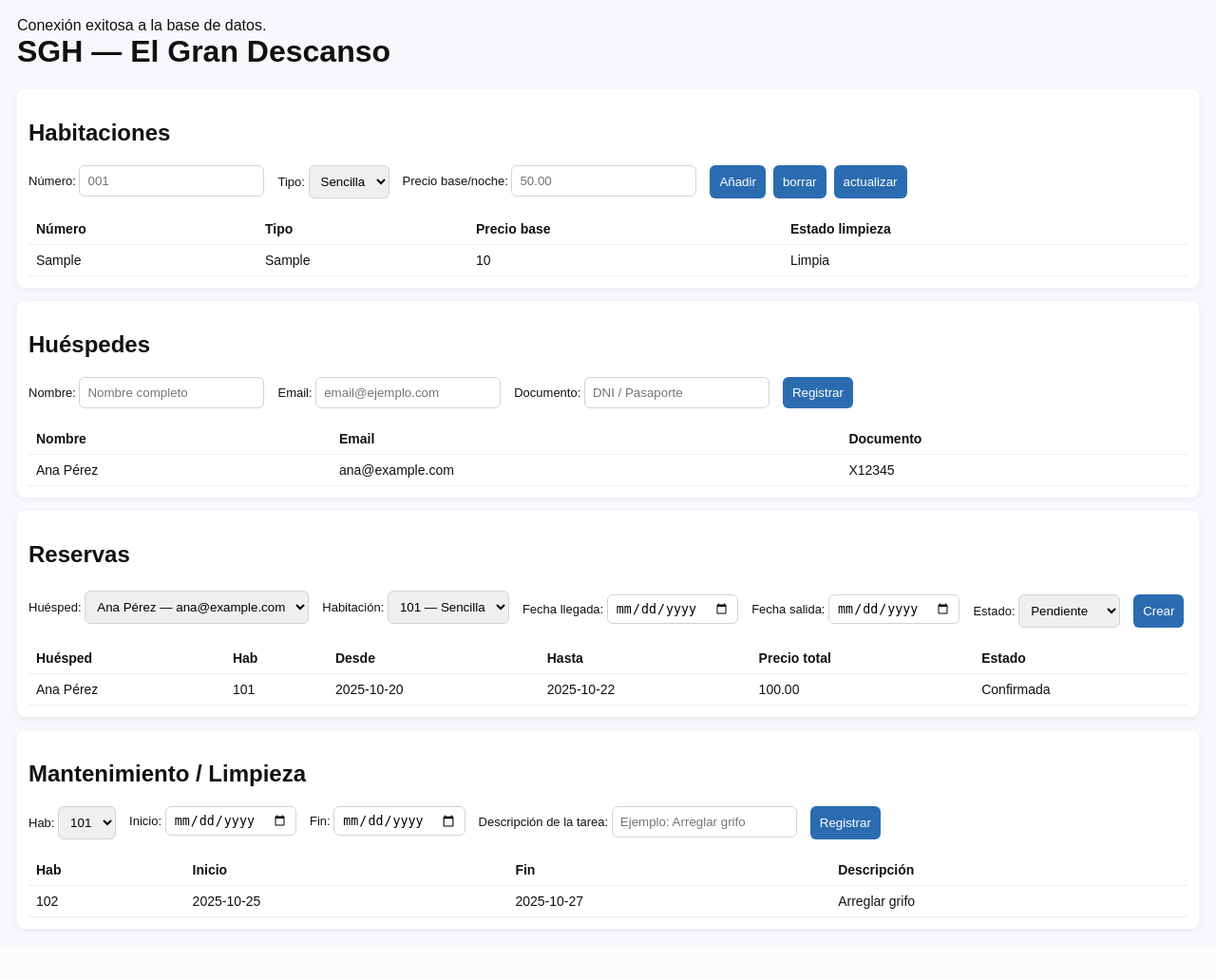
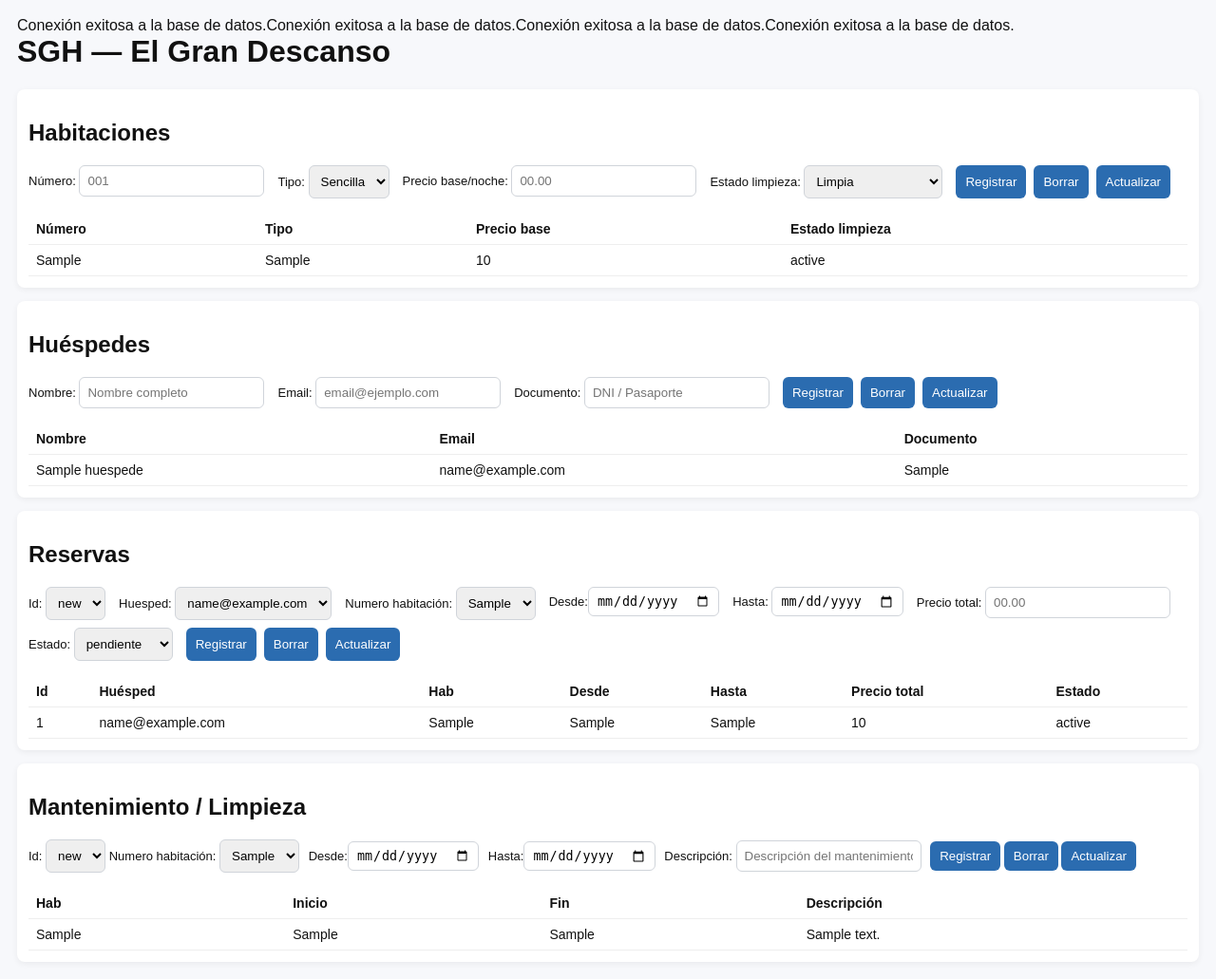
Before and after one commit to Benemerito86/2doDAM, a PHP site: page /php/views/MainView.php in a window 1280 px wide. Shown: the whole page at 95% size. Before the commit the page ends 980 px from the top, so only its background shows below. Run offline with PHP 8.4, Linux system fonts and the light colour scheme; tables that the repository leaves empty or names only in its code hold one stand-in row (values such as "Sample post").

Commit message:
commit final GranDescanso

```diff
--- a/optativa_dam/GestionGranDescanso/GranDescanso/php/model/Conexion.php
+++ b/optativa_dam/GestionGranDescanso/GranDescanso/php/model/Conexion.php
@@ -1,12 +1,12 @@
 <?php
 class Conexion {
-    private $host = "localhost";
-    private $db = "GranDescanso";
-    private $user = "root";
-    private $pass = "";
+    private $host = "localhost"; # host de la base de datos
+    private $db = "GranDescanso"; # nombre de base de datos
+    private $user = "root"; # usuario de la base de datos
+    private $pass = ""; # contraseña de la base de datos
     private $pdo;
 
-    public function __construct() {
+    public function __construct() { # constructor de la clase
         try {
             $dsn = "mysql:host={$this->host};dbname={$this->db};charset=utf8mb4";
             $this->pdo = new PDO($dsn, $this->user, $this->pass);
@@ -17,7 +17,7 @@ class Conexion {
         }
     }
 
-    public function getPDO() {
+    public function getPDO() { # método para obtener la conexión PDO
         return $this->pdo;
     }
 }
--- a/optativa_dam/GestionGranDescanso/GranDescanso/php/pdo/Habitacion.php
+++ b/optativa_dam/GestionGranDescanso/GranDescanso/php/pdo/Habitacion.php
@@ -1,29 +1,35 @@
 <?php
-require_once '../model/Conexion.php';
+require_once '../model/Conexion.php'; # Incluir la clase de conexión a la base de datos
 
-class Habitacion {
+class Habitacion {# Clase para manejar las habitaciones
+    /* En esta clase se implementan los métodos CRUD para la tabla Habitaciones, las funciones son:
+        - obtenerHabitaciones(): Obtener todas las habitaciones
+        - agregar($numero, $tipo, $precio, $estado_limpieza): Agregar una nueva habitación
+        - borrar($numero): Borrar una habitación
+        - actualizar($numero, $tipo, $precio, $estado_limpieza): Actualizar una habitación
+    */
     private $pdo;
 
     public function __construct() {
         $this->pdo = (new Conexion())->getPDO();
     }
 
-    public function obtenerTodas() {
-        $stmt = $this->pdo->query("SELECT numero, tipo, precio_base FROM habitaciones");
+    public function obtenerHabitaciones() {# Obtener todas las habitaciones
+        $stmt = $this->pdo->query("SELECT numero, tipo, precio_base, estado_limpieza FROM habitaciones");
         return $stmt->fetchAll(PDO::FETCH_ASSOC);
     }
 
-    public function agregar($numero, $tipo, $precio) {
-        $stmt = $this->pdo->prepare("INSERT INTO habitaciones (numero, tipo, precio_base) VALUES (?, ?, ?)");
-        $stmt->execute([$numero, $tipo, $precio]);
+    public function agregar($numero, $tipo, $precio, $estado_limpieza) {# Agregar una nueva habitación
+        $stmt = $this->pdo->prepare("INSERT INTO habitaciones (numero, tipo, precio_base, estado_limpieza) VALUES (?, ?, ?, ?)");
+        $stmt->execute([$numero, $tipo, $precio, $estado_limpieza]);
     }
-    public function borrar($numero) {
+    public function borrar($numero) {# Borrar una habitación
         $stmt = $this->pdo->prepare("DELETE FROM habitaciones WHERE numero = ?");
         $stmt->execute([$numero]);
     }
-    public function actualizar($numero, $tipo, $precio) {
-        $stmt = $this->pdo->prepare("UPDATE habitaciones SET tipo = ?, precio_base = ? WHERE numero = ?");
-        $stmt->execute([$tipo, $precio, $numero]);
+    public function actualizar($numero, $tipo, $precio, $estado_limpieza) {# Actualizar una habitación
+        $stmt = $this->pdo->prepare("UPDATE habitaciones SET tipo = ?, precio_base = ?, estado_limpieza = ? WHERE numero = ?");
+        $stmt->execute([$tipo, $precio, $numero, $estado_limpieza]);
     }
 }
 
--- a/optativa_dam/GestionGranDescanso/GranDescanso/php/pdo/Huesped.php
+++ b/optativa_dam/GestionGranDescanso/GranDescanso/php/pdo/Huesped.php
@@ -1,42 +1,37 @@
 <?php
-    $host = "localhost";
-    $db = "GranDescanso";
-    $user = "root";
-    $pass = "";
+require_once '../model/Conexion.php';
+
+class Huesped {# Clase para manejar los huéspedes
+    /* En esta clase se implementan los métodos CRUD para la tabla Huespedes, las funciones son:
+        - obtenerHuespedes(): Obtener todos los huéspedes
+        - agregarHuesped($nombre, $email, $documento): Agregar un nuevo huésped
+        - borrarHuesped($email): Borrar un huésped
+        - actualizarHuesped($nombre, $email, $documento): Actualizar un huésped
+    */
+    private $pdo;
+
+    public function __construct() {
+        $this->pdo = (new Conexion())->getPDO();
+    }
+    public function obtenerHuespedes() {
+        $stmt = $this->pdo->query("SELECT nombre, email, documento FROM Huespedes");
+        return $stmt->fetchAll(PDO::FETCH_ASSOC);
+    }
 
 
-    $numero = $_POST['numero'] ?? '';
-    $tipo = $_POST['tipo'] ?? '';
-    $precio = $_POST['precio'] ?? '';
+    public function agregarHuesped($nombre, $email, $documento) {
+        $stmt = $this->pdo->prepare("INSERT INTO Huespedes (nombre, email, documento) VALUES (?, ?, ?)");
+        $stmt->execute([$nombre, $email, $documento]);
+    }
+    public function borrarHuesped($email) {
+        $stmt = $this->pdo->prepare("DELETE FROM Huespedes WHERE email = ?");
+        $stmt->execute([$email]);
+    }
+    public function actualizarHuesped($nombre, $email, $documento) {
+        $stmt = $this->pdo->prepare("UPDATE Huespedes SET nombre = ?, email = ?, documento = ? WHERE email = ?");
+        $stmt->execute([$nombre, $email, $documento]);
+    }
 
-    $nombre = $_POST['nombre'] ?? '';
-    $email = $_POST['email'] ?? '';
-    $documento = $_POST['documento'] ?? '';
+}
 
-
-    try {
-        $dsn = "mysql:host=$host;dbname=$db;charset=utf8mb4";
-        $options = [
-            PDO::ATTR_ERRMODE            => PDO::ERRMODE_EXCEPTION,
-            PDO::ATTR_DEFAULT_FETCH_MODE => PDO::FETCH_ASSOC,
-            PDO::ATTR_EMULATE_PREPARES   => false,
-        ];
-        $pdo = new PDO($dsn, $user, $pass, $options);
-
-        if ($_SERVER['REQUEST_METHOD'] === 'POST') {
-            if (isset($_POST['add_room'])) {
-                $stmt = $pdo->prepare('INSERT INTO habitaciones (numero, tipo, precio_base) VALUES (?, ?, ?)');
-                $stmt->execute([$numero, $tipo, $precio]);
-                echo "Habitación añadida exitosamente.";
-            } elseif (isset($_POST['add_guest'])) {
-                $stmt = $pdo->prepare('INSERT INTO huespedes (nombre, email, documento_identidad) VALUES (?, ?, ?)');
-                $stmt->execute([$nombre, $email, $documento]);
-                echo "Huésped añadido exitosamente.";
-            }
-        }
-    } catch (PDOException $e) {
-        echo "Error de conexión: " . $e->getMessage();
-    }
-    header("Location: ../index.html?msg=ok");
-    exit;
 ?>
--- /dev/null
+++ b/optativa_dam/GestionGranDescanso/GranDescanso/php/pdo/Mantenimiento.php
@@ -0,0 +1,36 @@
+<?php
+require_once '../model/Conexion.php';
+
+class Mantenimiento {# Clase para manejar los mantenimientos
+    /* En esta clase se implementan los métodos CRUD para la tabla Mantenimiento, las funciones son:
+        - obtenerMantenimientos(): Obtener todos los mantenimientos
+        - agregar($habitacion_numero, $inicio, $fin, $descripcion): Agregar un nuevo mantenimiento
+        - borrar($id): Borrar un mantenimiento
+        - actualizar($id, $habitacion_numero, $inicio, $fin, $descripcion): Actualizar un mantenimiento
+    */
+    private $pdo;
+
+    public function __construct() {
+        $this->pdo = (new Conexion())->getPDO();
+    }
+    public function obtenerMantenimientos() {
+        $stmt = $this->pdo->query("SELECT id, habitacion_numero, inicio, fin, descripcion FROM Mantenimiento");
+        return $stmt->fetchAll(PDO::FETCH_ASSOC);
+    }
+    public function agregar($habitacion_numero, $inicio, $fin, $descripcion) {
+        $stmt = $this->pdo->prepare("INSERT INTO Mantenimiento (habitacion_numero, inicio, fin, descripcion) VALUES (?, ?, ?, ?)");
+        $stmt->execute([$habitacion_numero, $inicio, $fin, $descripcion]);
+    }
+    public function borrar($id) {
+        $stmt = $this->pdo->prepare("DELETE FROM Mantenimiento WHERE id = ?");
+        $stmt->execute([$id]);
+    }
+    public function actualizar($id, $habitacion_numero, $inicio, $fin, $descripcion) {
+        $stmt = $this->pdo->prepare("UPDATE Mantenimiento SET habitacion_numero = ?, inicio = ?, fin = ?, descripcion = ? WHERE id = ?");
+        $stmt->execute([$habitacion_numero, $inicio, $fin, $descripcion, $id]);
+    }
+
+
+}
+
+?>
--- /dev/null
+++ b/optativa_dam/GestionGranDescanso/GranDescanso/php/pdo/Reservas.php
@@ -0,0 +1,66 @@
+<?php
+require_once '../model/Conexion.php';
+
+class Reservas {# Clase para manejar las reservas
+    /* En esta clase se implementan los métodos CRUD para la tabla reservas, las funciones son:
+        - obtenerReservas(): Obtener todas las reservas
+        - agregar($huesped_email, $habitacion_numero, $inicio, $fin, $precio_total, $estado): Agregar una nueva reserva
+        - borrar($id): Borrar una reserva
+        - actualizar($id, $huesped_email, $habitacion_numero, $inicio, $fin, $precio_total, $estado): Actualizar una reserva
+        - habitacionDisponible($habitacion_numero, $inicio, $fin, $excludeId = null): Verificar si una habitación está disponible en un rango de fechas
+    */
+    private $pdo;
+
+    public function __construct() {
+        $this->pdo = (new Conexion())->getPDO();
+    }
+
+    public function obtenerReservas() {
+        $stmt = $this->pdo->query("SELECT id, huesped_email, habitacion_numero, inicio, fin, precio_total, estado FROM reservas");
+        return $stmt->fetchAll(PDO::FETCH_ASSOC);
+    }
+    public function agregar($huesped_email, $habitacion_numero, $inicio, $fin, $precio_total, $estado) {
+        if ($estado != 'Cancelada' && !$this->habitacionDisponible($habitacion_numero, $inicio, $fin)) {
+            throw new Exception("La habitación ya tiene una reserva confirmada en esas fechas.");
+        }
+
+        $stmt = $this->pdo->prepare("INSERT INTO reservas (huesped_email, habitacion_numero, inicio, fin, precio_total, estado) VALUES (?, ?, ?, ?, ?, ?)");
+        $stmt->execute([$huesped_email, $habitacion_numero, $inicio, $fin, $precio_total, $estado]);
+    }
+
+    public function actualizar($id, $huesped_email, $habitacion_numero, $inicio, $fin, $precio_total, $estado) {
+        if ($estado != 'Cancelada' && !$this->habitacionDisponible($habitacion_numero, $inicio, $fin, $id)) {
+            throw new Exception("La habitación ya tiene una reserva confirmada en esas fechas.");
+        }
+
+        $stmt = $this->pdo->prepare("UPDATE reservas SET huesped_email = ?, habitacion_numero = ?, inicio = ?, fin = ?, precio_total = ?, estado = ? WHERE id = ?");
+        $stmt->execute([$huesped_email, $habitacion_numero, $inicio, $fin, $precio_total, $estado, $id]);
+    }
+
+    public function borrar($id) {
+        $stmt = $this->pdo->prepare("DELETE FROM reservas WHERE id = ?");
+        $stmt->execute([$id]);
+    }
+
+    public function habitacionDisponible($habitacion_numero, $inicio, $fin, $excludeId = null) {
+        $sql = "SELECT COUNT(*) FROM reservas
+                WHERE habitacion_numero = ?
+                AND estado = 'Confirmada'
+                OR estado = 'Pendiente'
+                AND inicio <= ?
+                AND fin >= ?";
+        $params = [$habitacion_numero, $fin, $inicio];
+
+        if ($excludeId) {
+            $sql .= " AND id != ?";
+            $params[] = $excludeId;
+        }
+
+        $stmt = $this->pdo->prepare($sql);
+        $stmt->execute($params);
+        return $stmt->fetchColumn() == 0; // true si no hay solapamiento
+    }
+
+}
+
+?>
--- a/optativa_dam/GestionGranDescanso/GranDescanso/php/views/MainView.php
+++ b/optativa_dam/GestionGranDescanso/GranDescanso/php/views/MainView.php
@@ -1,8 +1,17 @@
-<?php
+<?php # Esta vista muestra la interfaz principal del sistema de gestión hotelera
 require_once '../model/Conexion.php';
 require_once '../pdo/Habitacion.php';
 $habitacionObj = new Habitacion();
-$habitaciones = $habitacionObj->obtenerTodas();
+$habitaciones = $habitacionObj->obtenerHabitaciones();
+require_once '../pdo/Huesped.php';
+$huespedObj = new Huesped();
+$huespedes = $huespedObj->obtenerHuespedes();
+require_once '../pdo/Reservas.php';
+$reservaObj = new Reservas();
+$Reservas = $reservaObj->obtenerReservas();
+require_once '../pdo/Mantenimiento.php';
+$mantenimientoObj = new Mantenimiento();
+$mantenimientos = $mantenimientoObj->obtenerMantenimientos();
 ?>
 
 <!doctype html>
@@ -10,7 +19,7 @@ $habitaciones = $habitacionObj->obtenerTodas();
 <head>
   <meta charset="utf-8" />
   <meta name="viewport" content="width=device-width,initial-scale=1" />
-  <title>SGH — El Gran Descanso (Simple)</title>
+  <title>SGH — El Gran Descanso</title>
   <link href="../../css/styles.css" rel="stylesheet" />
 </head>
 <body>
@@ -28,10 +37,17 @@ $habitaciones = $habitacionObj->obtenerTodas();
             <option>Suite</option>
           </select>
         </label>
-        <label>Precio base/noche: <input type="number" name="precio" step="0.01" placeholder="50.00" /></label>
-        <button name="add_room" class="btn" type="submit">Añadir</button>
-        <button name="del_room" class="btn" type="submit">borrar</button>
-        <button name="upd_room" class="btn" type="submit">actualizar</button>
+        <label>Precio base/noche: <input type="number" name="precio" placeholder="00.00" /></label>
+        <label>Estado limpieza:
+          <select name="estado_limpieza">
+            <option>Limpia</option>
+            <option>Sucia</option>
+            <option>En mantenimiento</option>
+          </select>
+        </label>
+        <button name="add_room" class="btn" type="submit">Registrar</button>
+        <button name="del_room" class="btn" type="submit">Borrar</button>
+        <button name="upd_room" class="btn" type="submit">Actualizar</button>
 
       </div>
     </form>
@@ -46,7 +62,7 @@ $habitaciones = $habitacionObj->obtenerTodas();
             <td><?= htmlspecialchars($hab['numero']) ?></td>
             <td><?= htmlspecialchars($hab['tipo']) ?></td>
             <td><?= htmlspecialchars($hab['precio_base']) ?></td>
-            <td>Limpia</td>
+            <td><?= htmlspecialchars($hab['estado_limpieza']) ?></td>
           </tr>
         <?php endforeach; ?>
       </tbody>
@@ -61,77 +77,160 @@ $habitaciones = $habitacionObj->obtenerTodas();
         <label>Email: <input type="email" name="email" placeholder="email@ejemplo.com" /></label>
         <label>Documento: <input type="text" name="documento" placeholder="DNI / Pasaporte" /></label>
         <button name="add_guest" class="btn" type="submit">Registrar</button>
+        <button name="del_guest" class="btn" type="submit">Borrar</button>
+        <button name="upd_guest" class="btn" type="submit">Actualizar</button>
       </div>
     </form>
 
     <table>
       <thead><tr><th>Nombre</th><th>Email</th><th>Documento</th></tr></thead>
       <tbody>
-        <tr><td>Ana Pérez</td><td>ana@example.com</td><td>X12345</td></tr>
+        <?php foreach ($huespedes as $huesped): ?>
+          <tr>
+            <td><?= htmlspecialchars($huesped['nombre']) ?></td>
+            <td><?= htmlspecialchars($huesped['email']) ?></td>
+            <td><?= htmlspecialchars($huesped['documento']) ?></td>
+          </tr>
+        <?php endforeach; ?>
       </tbody>
     </table>
   </div>
 
   <div class="box">
     <h2>Reservas</h2>
-    <form>
+    <form method="post" action="../controller/MainController.php">
       <div class="row">
-        <label>Huésped:
-          <select>
-            <option>Ana Pérez — ana@example.com</option>
+        <label>Id:
+          <select name="id" id="reserva_id">
+            <option>new</option>
+              <?php foreach ($Reservas as $reserva): ?>
+                  <option value="<?= htmlspecialchars($reserva['id']) ?>"><?= htmlspecialchars($reserva['id']) ?></option>
+              <?php endforeach; ?>
           </select>
         </label>
-        <label>Habitación:
-          <select>
-            <option>101 — Sencilla</option>
-            <option>102 — Doble</option>
+
+        <label>Huesped:
+          <select name="huesped_email" id="huesped_email">
+              <?php foreach ($huespedes as $huesped): ?>
+                  <option value="<?= htmlspecialchars($huesped['email']) ?>"><?= htmlspecialchars($huesped['email']) ?></option>
+              <?php endforeach; ?>
           </select>
         </label>
-      </div>
 
-      <div class="row" style="margin-top:8px">
-        <label>Fecha llegada: <input type="date" /></label>
-        <label>Fecha salida:  <input type="date" /></label>
-        <label>Estado:
-          <select>
-            <option>Pendiente</option>
-            <option>Confirmada</option>
-            <option>Cancelada</option>
+        <label>Numero habitación:
+          <select name="habitacion_numero" id="habitacion_numero">
+              <?php foreach ($habitaciones as $habitacion): ?>
+                  <option value="<?= htmlspecialchars($habitacion['numero']) ?>"><?= htmlspecialchars($habitacion['numero']) ?></option>
+              <?php endforeach; ?>
           </select>
         </label>
-        <button class="btn" type="button">Crear</button>
+        <label>Desde:<input name="inicio" id="inicio" type="date" /></label>
+        <label>Hasta:
+          <input name="fin" id="fin" type="date" />
+        </label>
+        <label>Precio total: <input name="precio_total" id="precio_total" type="number" placeholder="00.00" /></label>
+        </label>
+        <label>Estado:
+          <select name="estado" id="estado">
+              <option>pendiente</option>
+              <option>confirmada</option>
+              <option>cancelada</option>
+          </select>
+        </label>
+        <button name="add_reservation" class="btn" type="submit">Registrar</button>
+        <button name="del_reservation" class="btn" type="submit">Borrar</button>
+        <button name="upd_reservation" class="btn" type="submit">Actualizar</button>
       </div>
     </form>
 
     <table>
-      <thead><tr><th>Huésped</th><th>Hab</th><th>Desde</th><th>Hasta</th><th>Precio total</th><th>Estado</th></tr></thead>
+      <thead><tr><th>Id</th><th>Huésped</th><th>Hab</th><th>Desde</th><th>Hasta</th><th>Precio total</th><th>Estado</th></tr></thead>
       <tbody>
-        <tr><td>Ana Pérez</td><td>101</td><td>2025-10-20</td><td>2025-10-22</td><td>100.00</td><td>Confirmada</td></tr>
+        <?php foreach ($Reservas as $reserva): ?>
+          <tr>
+            <td><?= htmlspecialchars($reserva['id']) ?></td>
+            <td><?= htmlspecialchars($reserva['huesped_email']) ?></td>
+            <td><?= htmlspecialchars($reserva['habitacion_numero']) ?></td>
+            <td><?= htmlspecialchars($reserva['inicio']) ?></td>
+            <td><?= htmlspecialchars($reserva['fin']) ?></td>
+            <td><?= htmlspecialchars($reserva['precio_total']) ?></td>
+            <td><?= htmlspecialchars($reserva['estado']) ?></td>
+          </tr>
+        <?php endforeach; ?>
       </tbody>
     </table>
   </div>
 
   <div class="box">
     <h2>Mantenimiento / Limpieza</h2>
-    <form>
+    <form method="post" action="../controller/MainController.php">
       <div class="row">
-        <label>Hab:
-          <select><option>101</option><option>102</option></select>
+        <label>Id:
+          <select name="id">
+            <option>new</option>
+              <?php foreach ($mantenimientos as $mantenimiento): ?>
+                  <option value="<?= htmlspecialchars($mantenimiento['id']) ?>"><?= htmlspecialchars($mantenimiento['id']) ?></option>
+              <?php endforeach; ?>
+          </select>
+        <label>Numero habitación:
+          <select name="habitacion_numero">
+              <?php foreach ($habitaciones as $habitacion): ?>
+                  <option value="<?= htmlspecialchars($habitacion['numero']) ?>"><?= htmlspecialchars($habitacion['numero']) ?></option>
+              <?php endforeach; ?>
+          </select>
         </label>
-        <label>Inicio: <input type="date" /></label>
-        <label>Fin: <input type="date" /></label>
-        <label>Descripción de la tarea: <input type="text" placeholder="Ejemplo: Arreglar grifo" /></label>
-
-        <button class="btn" type="button">Registrar</button>
+        <label>Desde:<input name="inicio" type="date"  /></label>
+        <label>Hasta:<input name="fin" type="date" /></label>
+        <label>Descripción: <input type="text" name="descripcion" placeholder="Descripción del mantenimiento" /></label>
+        <button name="add_maintenance" class="btn" type="submit">Registrar</button>
+        <button name="del_maintenance" class="btn" type="submit">Borrar</button>
+        <button name="upd_maintenance" class="btn" type="submit">Actualizar</button>
       </div>
     </form>
 
     <table>
       <thead><tr><th>Hab</th><th>Inicio</th><th>Fin</th><th>Descripción</th></tr></thead>
       <tbody>
-        <tr><td>102</td><td>2025-10-25</td><td>2025-10-27</td><td>Arreglar grifo</td></tr>
+        <?php foreach ($mantenimientos as $mantenimiento): ?>
+          <tr>
+            <td><?= htmlspecialchars($mantenimiento['habitacion_numero']) ?></td>
+            <td><?= htmlspecialchars($mantenimiento['inicio']) ?></td>
+            <td><?= htmlspecialchars($mantenimiento['fin']) ?></td>
+            <td><?= htmlspecialchars($mantenimiento['descripcion']) ?></td>
+          </tr>
+        <?php endforeach; ?>
       </tbody>
     </table>
   </div>
+
 </body>
+<script>
+const reservasData = <?php echo json_encode($Reservas); ?>;
+
+
+const selectId = document.getElementById('reserva_id');
+
+function rellenarFormulario() {
+    const reservaId = parseInt(selectId.value);
+    const reserva = reservasData.find(r => r.id === reservaId);
+    if (reserva) {
+        document.getElementById('huesped_email').value = reserva.huesped_email;
+        document.getElementById('habitacion_numero').value = reserva.habitacion_numero;
+        document.getElementById('inicio').value = reserva.inicio;
+        document.getElementById('fin').value = reserva.fin;
+        document.getElementById('precio_total').value = reserva.precio_total;
+        document.getElementById('estado').value = reserva.estado;
+    }
+}
+
+
+// Ejecutar al cambiar el select
+selectId.addEventListener('change', rellenarFormulario);
+
+// Ejecutar al cargar la página para mostrar la primera reserva
+rellenarFormulario();
+
+
+
+</script>
 </html>
```
Also changed, not shown: optativa_dam/GestionGranDescanso/GranDescanso/php/controller/MainController.php (+75 -6 lines).
